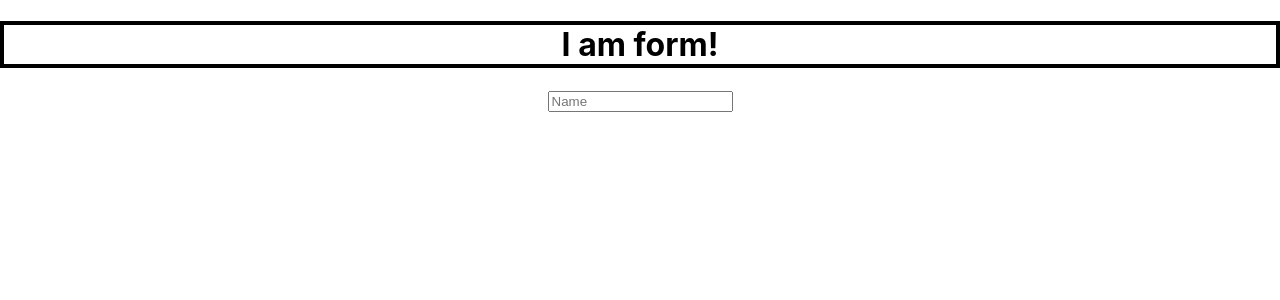
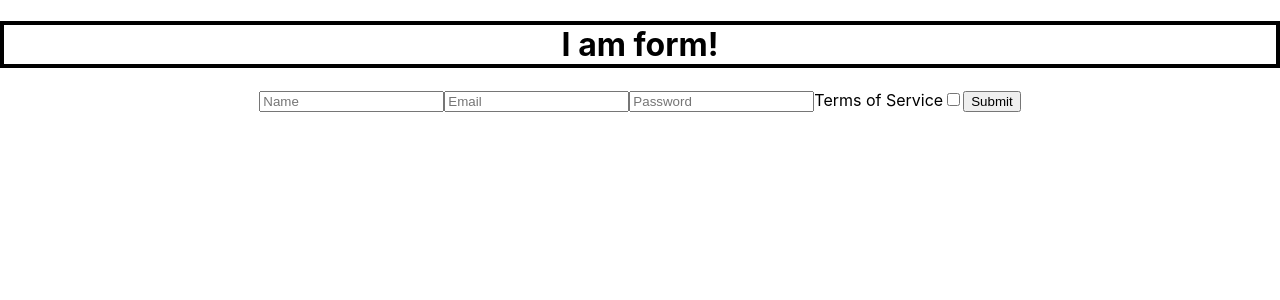
Before and after one commit to AdamPayne238/user-onboarding, a React (Create React App) app: page / in a window 1280 px wide. Shown: the top 300 px of the page. Built offline with nearby package versions, Linux system fonts and the light colour scheme.

Commit message:
name, email, password, terms checkbox, and submit button working correctly and displaying properties

```diff
--- a/src/components/UserForm.js
+++ b/src/components/UserForm.js
@@ -33,17 +33,26 @@ const UserForm = ({ values, errors, touched, status }) => {
 
                 <Field type="text" name="Name" placeholder="Name" />
 
+                <Field type="text" name="Email" placeholder="Email" />
 
+                <Field type="text" name="Password" placeholder="Password" />
 
+                <span>Terms of Service</span>
+                <Field type="checkbox" name="Terms" checked={values.Terms} />
 
-
-
-
+                <button>Submit</button>
 
             </Form>
+
+            {user.map(users => (
+                <ul key={users.id}>
+                    <li>Name: {users.Name}</li>
+                    <li>Email: {users.Email}</li>
+                    <li>Password: {users.Password}</li>
+
+                </ul>
+            ))}
         </div>
-
-
     )
 }
 
```
